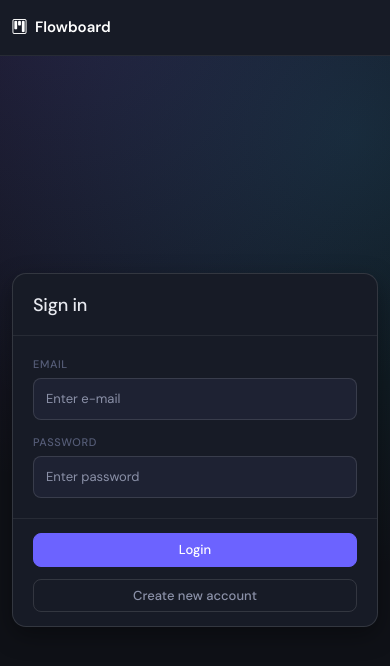
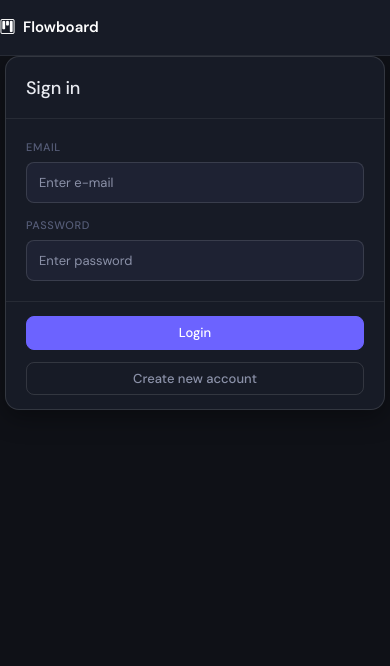
Before and after one commit to adambien94/React-Flowboard, a React (Vite) app: page /login in a window 390 px wide. Shown: the top 666 px of the page. Built offline with nearby package versions, Linux system fonts and the light colour scheme; no server answers.

Commit message:
board container layout fixes

```diff
--- a/src/components/dashboard/BoardLoader.tsx
+++ b/src/components/dashboard/BoardLoader.tsx
@@ -3,7 +3,7 @@ const BoardLoader = () => {
 
   return (
     <div>
-      <div className="fb-board ps-2 overflow-visible">
+      <div className="fb-board ps-3 overflow-visible">
         {placeholderColumns.map((cardsCount, idx) => (
           <div key={idx} className="fb-column">
             <div className="fb-col-header">
--- a/src/components/dashboard/DashboardLayout.module.css
+++ b/src/components/dashboard/DashboardLayout.module.css
@@ -2,8 +2,8 @@
   transition:
     margin-left 0.3s ease-in-out,
     opacity 0.25s ease;
-  min-height: calc(100vh - 56px);
-  padding: 1rem;
+  /* min-height: calc(100vh - 56px); */
+  /* padding: 1rem; */
   /* background-image: radial-gradient(
     rgba(255, 255, 255, 0.07) 1px,
     transparent 1px
@@ -14,25 +14,3 @@
 .drawerOpen {
   margin-left: 220px;
 }
-
-@media (max-width: 768px) {
-  .drawerOpen {
-    margin-left: 0;
-  }
-
-  .mainContent {
-    padding: 0.75rem;
-    background:
-      radial-gradient(
-        circle at 20% -10%,
-        rgba(139, 92, 246, 0.16),
-        transparent 55%
-      ),
-      radial-gradient(
-        circle at 90% 10%,
-        rgba(34, 211, 238, 0.12),
-        transparent 55%
-      ),
-      var(--surface-bg, #111218);
-  }
-}
--- a/src/dark-theme.css
+++ b/src/dark-theme.css
@@ -61,6 +61,10 @@ body {
 
 .app-surface {
   background: var(--surface-bg);
+}
+
+.container-fluid {
+  padding: 0;
 }
 
 .btn {
@@ -251,8 +255,8 @@ body {
   gap: 16px;
   align-items: flex-start;
   overflow-x: auto;
-  padding-top: 8px;
-  min-height: calc(100vh - 90px);
+  padding: 16px;
+  min-height: calc(100vh - 58px);
   /* overflow-x: scroll; */
 }
 
```
